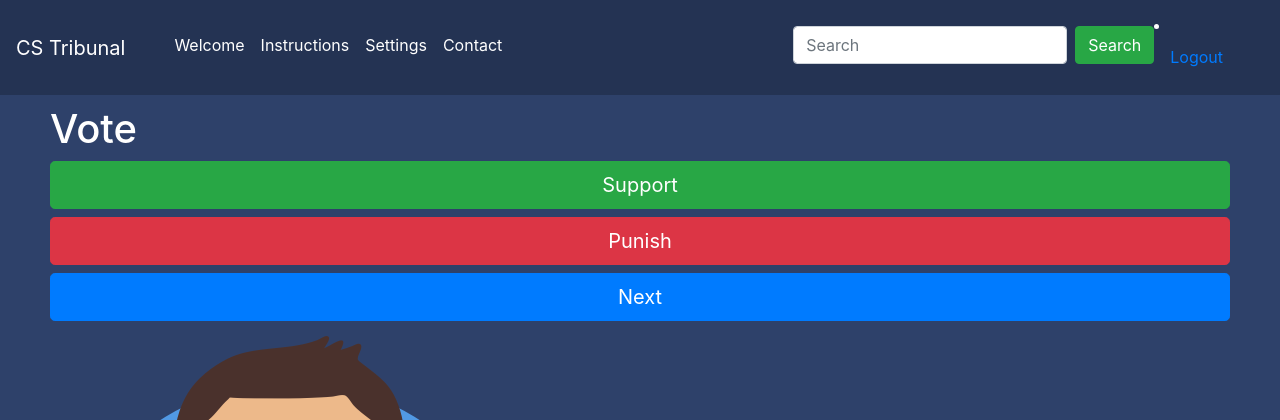
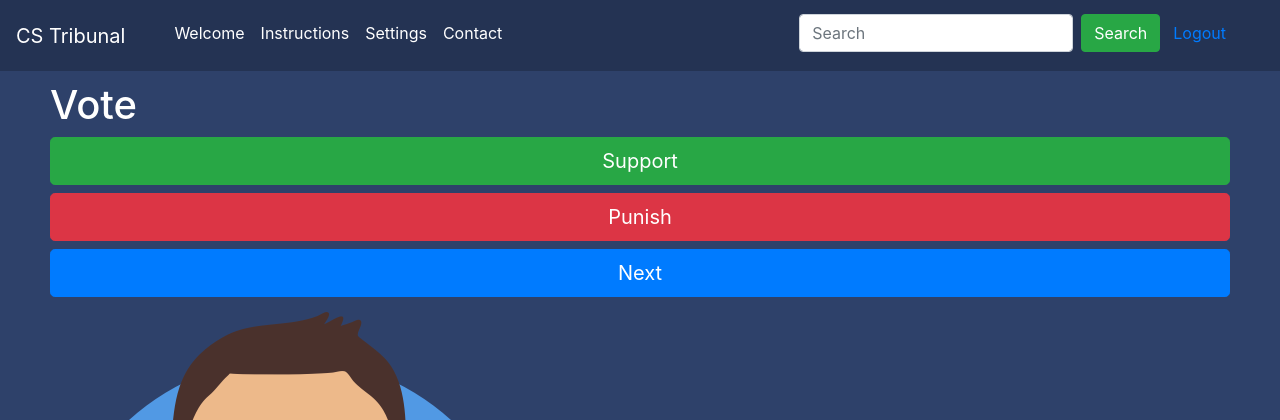
Before and after one commit to MarcoFurrer/cs-tribunal, a Django app: page / in a window 1280 px wide. Shown: the top 420 px of the page. Run offline with Django 3.2, Linux system fonts and the light colour scheme; some libraries are stand-ins or nearby versions.

Commit message:
logout button

```diff
--- a/oauth2discord/discordlogin/templates/vote.html
+++ b/oauth2discord/discordlogin/templates/vote.html
@@ -37,9 +37,7 @@
         <input class="form-control mr-sm-2" type="search" placeholder="Search" aria-label="Search">
         <button class="btn btn-success my-2 my-sm-0" type="submit">Search</button>
       </form>
-      <li class="nav-item active">
-        <a class="nav-link" href="#">Logout <span class="sr-only">(current)</span></a>
-      </li>
+      <button type="button" class="btn btn-link">Logout</button>
     </div>
   </nav>
   <div>
```
Also changed, not shown: 1 other file.
